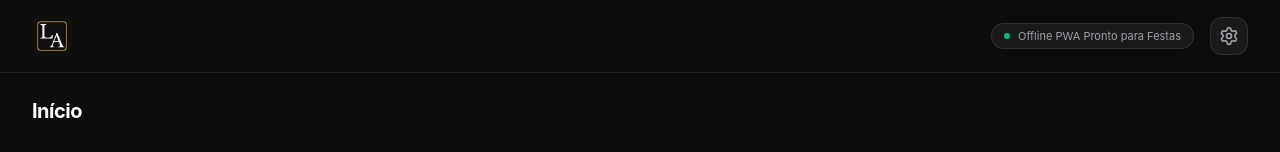
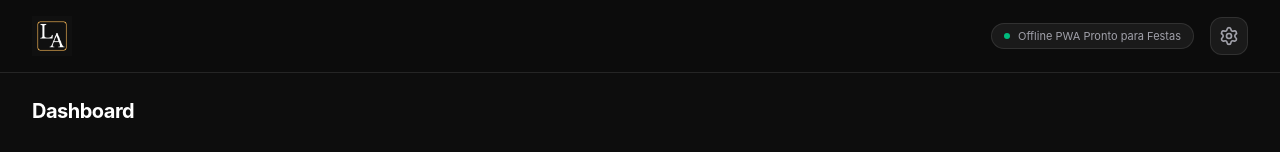
Before and after one commit to WorkEric08/Laiane, a React (Vite) app: page / in a window 1280 px wide. Shown: the top 152 px of the page. Built offline with nearby package versions, Linux system fonts and the light colour scheme.

Commit message:
feat: initialize application shell with client, event, payment, and contract management modules

```diff
--- a/src/App.tsx
+++ b/src/App.tsx
@@ -607,7 +607,7 @@ export default function App() {
                   {/* Dynamic greeting title */}
                   <div className="flex flex-col gap-1">
                     <h2 className="text-xl font-bold tracking-tight text-brand-text-primary flex items-center gap-1.5 font-sans">
-                      Início
+                      Dashboard
                     </h2>
                   </div>
 
```
